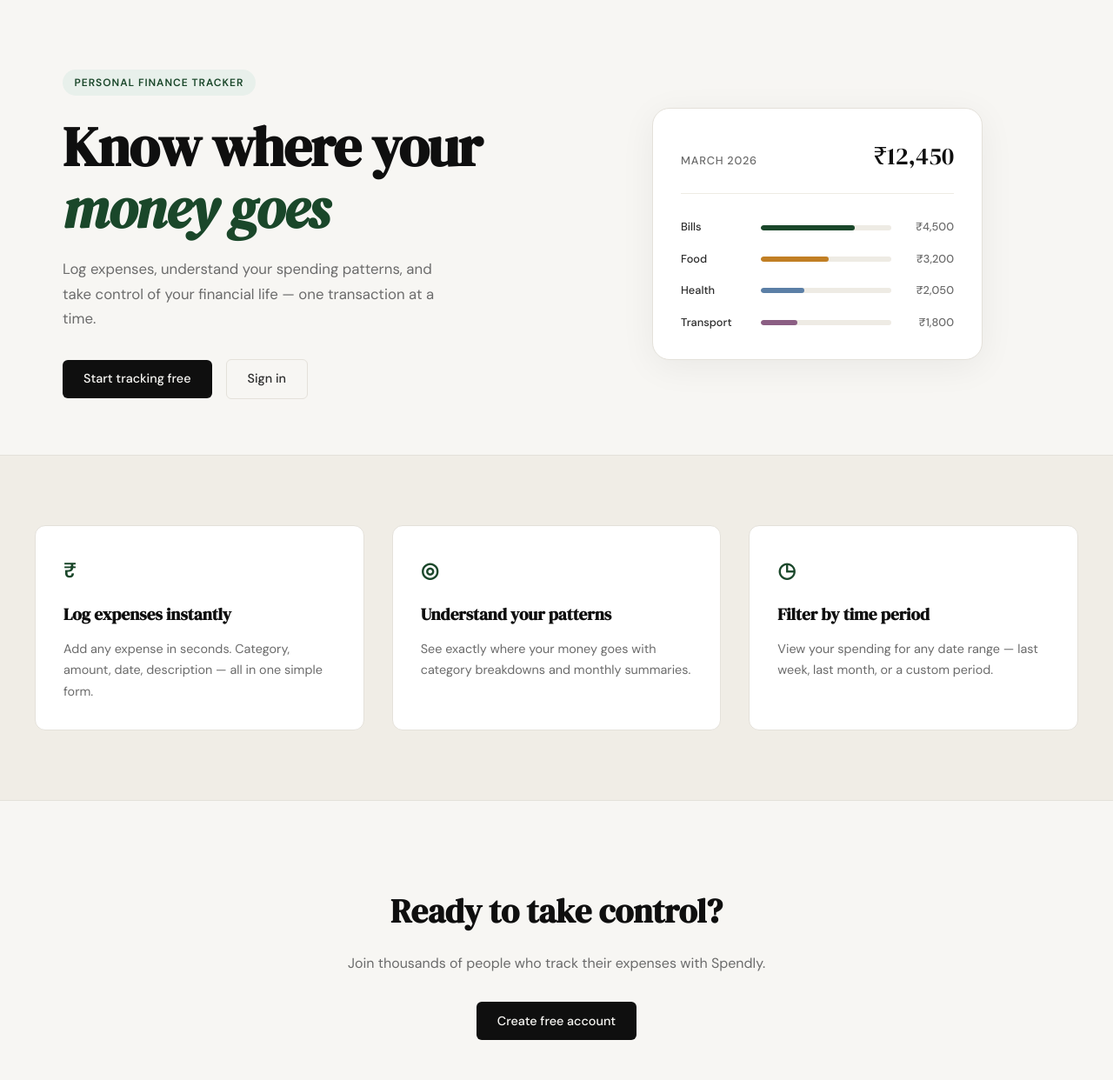
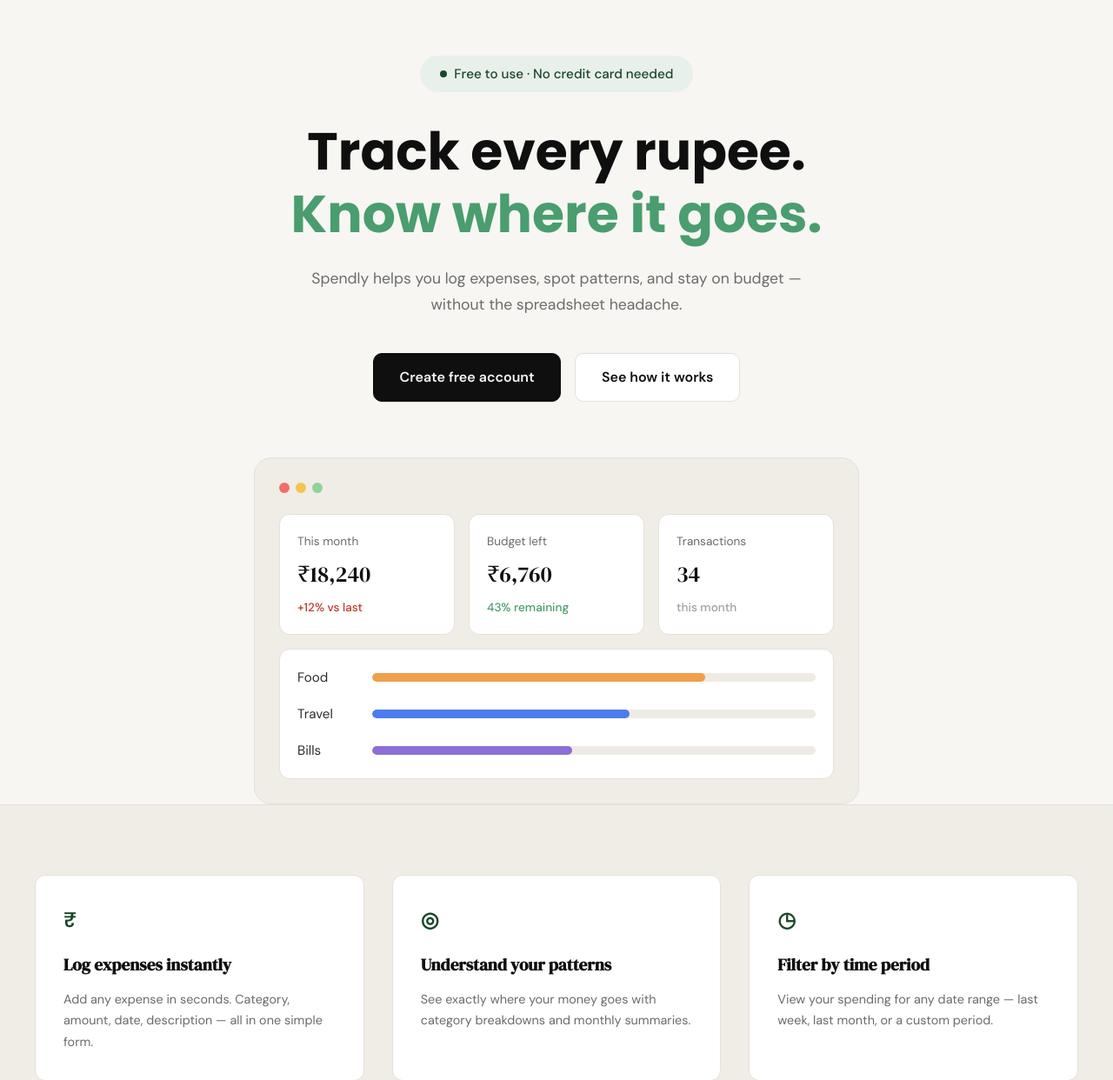
Before and after one commit to AYAZ2409/spendly, a Flask app: page / in a window 1280 px wide. Shown: the part 61-1303 px from the top of the page at 87% size. Run offline with Flask 3, Linux system fonts and the light colour scheme.

Commit message:
landing: redesign hero section to match mockup

```diff
--- /dev/null
+++ b/static/css/landing.css
@@ -0,0 +1,221 @@
+/* ------------------------------------------------------------------ */
+/* Landing hero — redesign                                             */
+/* ------------------------------------------------------------------ */
+
+@import url('https://fonts.googleapis.com/css2?family=Poppins:wght@600;700;800&display=swap');
+
+.hero.hero-redesign {
+    display: block;
+    text-align: center;
+    max-width: 760px;
+    padding: 4rem 2rem 0;
+}
+
+.hero-redesign-badge {
+    display: inline-flex;
+    align-items: center;
+    gap: 0.55rem;
+    background: var(--accent-light);
+    color: var(--accent);
+    font-size: 0.95rem;
+    font-weight: 500;
+    padding: 0.55rem 1.4rem;
+    border-radius: 999px;
+    margin-bottom: 2rem;
+}
+
+.hero-redesign-dot {
+    width: 8px;
+    height: 8px;
+    border-radius: 50%;
+    background: var(--accent);
+    flex-shrink: 0;
+}
+
+.hero-redesign-title {
+    font-family: 'Poppins', var(--font-body);
+    font-weight: 700;
+    font-size: clamp(2.5rem, 6vw, 3.75rem);
+    line-height: 1.2;
+    color: var(--ink);
+    margin-bottom: 1.5rem;
+}
+
+.hero-redesign-highlight {
+    color: #4a9d6e;
+}
+
+.hero-redesign-subtitle {
+    font-size: 1.1rem;
+    color: var(--ink-muted);
+    line-height: 1.7;
+    max-width: 580px;
+    margin: 0 auto 2.5rem;
+}
+
+.hero-redesign-actions {
+    display: flex;
+    gap: 1rem;
+    justify-content: center;
+    margin-bottom: 4rem;
+}
+
+.hero-redesign-btn-primary,
+.hero-redesign-btn-secondary {
+    display: inline-block;
+    padding: 0.9rem 1.85rem;
+    border-radius: 10px;
+    font-family: var(--font-body);
+    font-size: 1rem;
+    font-weight: 600;
+    text-decoration: none;
+    transition: all 0.2s;
+}
+
+.hero-redesign-btn-primary {
+    background: var(--ink);
+    color: var(--paper);
+    border: 1px solid var(--ink);
+}
+
+.hero-redesign-btn-primary:hover {
+    background: var(--accent);
+    border-color: var(--accent);
+}
+
+.hero-redesign-btn-secondary {
+    background: var(--paper-card);
+    color: var(--ink);
+    border: 1px solid var(--border);
+}
+
+.hero-redesign-btn-secondary:hover {
+    border-color: var(--ink);
+}
+
+/* ------------------------------------------------------------------ */
+/* Visual mock window                                                  */
+/* ------------------------------------------------------------------ */
+
+.hero-redesign-visual {
+    max-width: 1000px;
+    margin: 0 auto;
+}
+
+.hero-redesign-window {
+    background: var(--paper-warm);
+    border: 1px solid var(--border);
+    border-radius: var(--radius-lg);
+    padding: 1.75rem;
+    text-align: left;
+}
+
+.hero-redesign-dots-row {
+    display: flex;
+    gap: 0.45rem;
+    margin-bottom: 1.5rem;
+}
+
+.hero-redesign-wdot {
+    width: 12px;
+    height: 12px;
+    border-radius: 50%;
+}
+
+.hero-redesign-wdot-red { background: #ef6f6c; }
+.hero-redesign-wdot-yellow { background: #f5c451; }
+.hero-redesign-wdot-green { background: #8fd49a; }
+
+.hero-redesign-stats {
+    display: grid;
+    grid-template-columns: repeat(3, 1fr);
+    gap: 1rem;
+    margin-bottom: 1rem;
+}
+
+.hero-redesign-stat {
+    background: var(--paper-card);
+    border: 1px solid var(--border);
+    border-radius: var(--radius-md);
+    padding: 1.25rem;
+    display: flex;
+    flex-direction: column;
+    gap: 0.4rem;
+}
+
+.hero-redesign-stat-label {
+    font-size: 0.85rem;
+    color: var(--ink-muted);
+}
+
+.hero-redesign-stat-value {
+    font-family: var(--font-display);
+    font-size: 1.6rem;
+    color: var(--ink);
+}
+
+.hero-redesign-stat-change {
+    font-size: 0.85rem;
+    font-weight: 500;
+}
+
+.hero-redesign-negative { color: var(--danger); }
+.hero-redesign-positive { color: #4a9d6e; }
+.hero-redesign-neutral { color: var(--ink-faint); }
+
+.hero-redesign-categories {
+    background: var(--paper-card);
+    border: 1px solid var(--border);
+    border-radius: var(--radius-md);
+    padding: 1.25rem;
+    display: flex;
+    flex-direction: column;
+    gap: 1.1rem;
+}
+
+.hero-redesign-cat-row {
+    display: grid;
+    grid-template-columns: 70px 1fr;
+    align-items: center;
+    gap: 1rem;
+}
+
+.hero-redesign-cat-label {
+    font-size: 0.95rem;
+    color: var(--ink-soft);
+}
+
+.hero-redesign-cat-track {
+    height: 10px;
+    background: var(--border-soft);
+    border-radius: 999px;
+    overflow: hidden;
+}
+
+.hero-redesign-cat-bar {
+    height: 100%;
+    border-radius: 999px;
+}
+
+.hero-redesign-cat-food { width: 75%; background: #f0a04b; }
+.hero-redesign-cat-travel { width: 58%; background: #4d7cf0; }
+.hero-redesign-cat-bills { width: 45%; background: #8b6fd6; }
+
+/* ------------------------------------------------------------------ */
+/* Responsive                                                          */
+/* ------------------------------------------------------------------ */
+
+@media (max-width: 600px) {
+    .hero-redesign-stats {
+        grid-template-columns: 1fr;
+    }
+
+    .hero-redesign-actions {
+        flex-direction: column;
+    }
+
+    .hero-redesign-btn-primary,
+    .hero-redesign-btn-secondary {
+        text-align: center;
+    }
+}
--- a/templates/landing.html
+++ b/templates/landing.html
@@ -2,59 +2,71 @@
 
 {% block title %}Spendly — Track Every Rupee{% endblock %}
 
+{% block head %}
+<link rel="stylesheet" href="{{ url_for('static', filename='css/landing.css') }}">
+{% endblock %}
+
 {% block content %}
 
-<section class="hero">
-    <div class="hero-inner">
-        <div class="hero-badge">Personal Finance Tracker</div>
-        <h1 class="hero-title">
-            Know where your<br>
-            <em>money goes</em>
-        </h1>
-        <p class="hero-subtitle">
-            Log expenses, understand your spending patterns,
-            and take control of your financial life —
-            one transaction at a time.
-        </p>
-        <div class="hero-actions">
-            <a href="{{ url_for('register') }}" class="btn-primary">Start tracking free</a>
-            <a href="{{ url_for('login') }}" class="btn-ghost">Sign in</a>
-        </div>
+<section class="hero hero-redesign">
+    <div class="hero-redesign-badge">
+        <span class="hero-redesign-dot"></span>
+        Free to use · No credit card needed
     </div>
-    <div class="hero-visual">
-        <div class="mock-card">
-            <div class="mock-card-header">
-                <span class="mock-label">March 2026</span>
-                <span class="mock-total">₹12,450</span>
+    <h1 class="hero-redesign-title">
+        Track every rupee.<br>
+        <span class="hero-redesign-highlight">Know where it goes.</span>
+    </h1>
+    <p class="hero-redesign-subtitle">
+        Spendly helps you log expenses, spot patterns, and stay
+        on budget — without the spreadsheet headache.
+    </p>
+    <div class="hero-redesign-actions">
+        <a href="{{ url_for('register') }}" class="hero-redesign-btn-primary">Create free account</a>
+        <a href="#" class="hero-redesign-btn-secondary">See how it works</a>
+    </div>
+    <div class="hero-redesign-visual">
+        <div class="hero-redesign-window">
+            <div class="hero-redesign-dots-row">
+                <span class="hero-redesign-wdot hero-redesign-wdot-red"></span>
+                <span class="hero-redesign-wdot hero-redesign-wdot-yellow"></span>
+                <span class="hero-redesign-wdot hero-redesign-wdot-green"></span>
             </div>
-            <div class="mock-bars">
-                <div class="mock-bar-row">
-                    <span class="mock-cat">Bills</span>
-                    <div class="mock-bar-track">
-                        <div class="mock-bar" style="width: 72%"></div>
+            <div class="hero-redesign-stats">
+                <div class="hero-redesign-stat">
+                    <span class="hero-redesign-stat-label">This month</span>
+                    <span class="hero-redesign-stat-value">₹18,240</span>
+                    <span class="hero-redesign-stat-change hero-redesign-negative">+12% vs last</span>
+                </div>
+                <div class="hero-redesign-stat">
+                    <span class="hero-redesign-stat-label">Budget left</span>
+                    <span class="hero-redesign-stat-value">₹6,760</span>
+                    <span class="hero-redesign-stat-change hero-redesign-positive">43% remaining</span>
+                </div>
+                <div class="hero-redesign-stat">
+                    <span class="hero-redesign-stat-label">Transactions</span>
+                    <span class="hero-redesign-stat-value">34</span>
+                    <span class="hero-redesign-stat-change hero-redesign-neutral">this month</span>
+                </div>
+            </div>
+            <div class="hero-redesign-categories">
+                <div class="hero-redesign-cat-row">
+                    <span class="hero-redesign-cat-label">Food</span>
+                    <div class="hero-redesign-cat-track">
+                        <div class="hero-redesign-cat-bar hero-redesign-cat-food"></div>
                     </div>
-                    <span class="mock-amt">₹4,500</span>
                 </div>
-                <div class="mock-bar-row">
-                    <span class="mock-cat">Food</span>
-                    <div class="mock-bar-track">
-                        <div class="mock-bar mock-bar-2" style="width: 52%"></div>
+                <div class="hero-redesign-cat-row">
+                    <span class="hero-redesign-cat-label">Travel</span>
+                    <div class="hero-redesign-cat-track">
+                        <div class="hero-redesign-cat-bar hero-redesign-cat-travel"></div>
                     </div>
-                    <span class="mock-amt">₹3,200</span>
                 </div>
-                <div class="mock-bar-row">
-                    <span class="mock-cat">Health</span>
-                    <div class="mock-bar-track">
-                        <div class="mock-bar mock-bar-3" style="width: 33%"></div>
+                <div class="hero-redesign-cat-row">
+                    <span class="hero-redesign-cat-label">Bills</span>
+                    <div class="hero-redesign-cat-track">
+                        <div class="hero-redesign-cat-bar hero-redesign-cat-bills"></div>
                     </div>
-                    <span class="mock-amt">₹2,050</span>
-                </div>
-                <div class="mock-bar-row">
-                    <span class="mock-cat">Transport</span>
-                    <div class="mock-bar-track">
-                        <div class="mock-bar mock-bar-4" style="width: 28%"></div>
-                    </div>
-                    <span class="mock-amt">₹1,800</span>
                 </div>
             </div>
         </div>
```
Also changed, not shown: .claude/settings.local.json.
